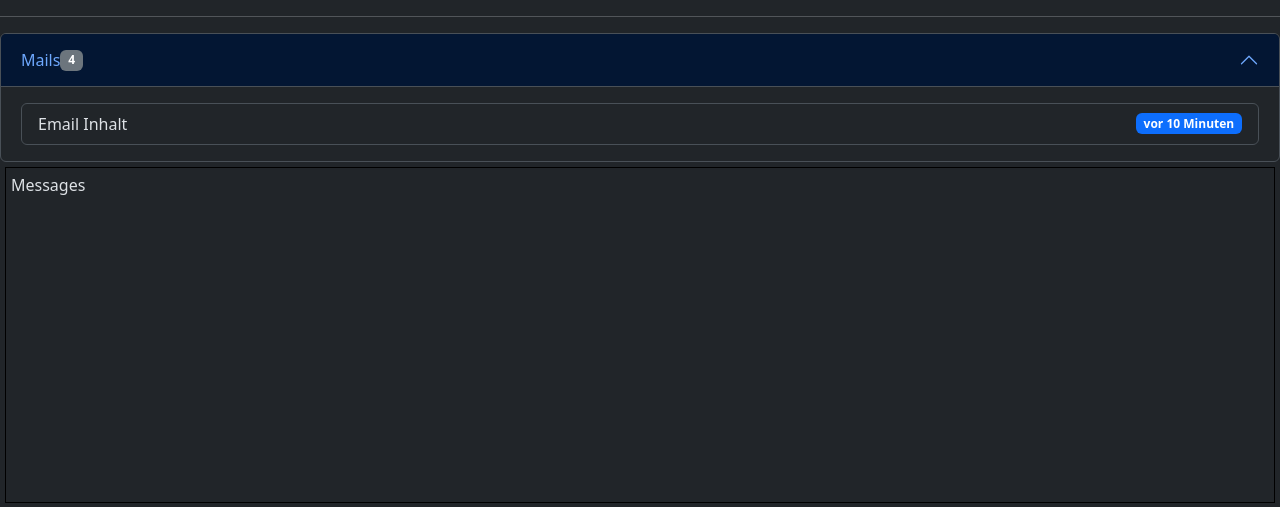
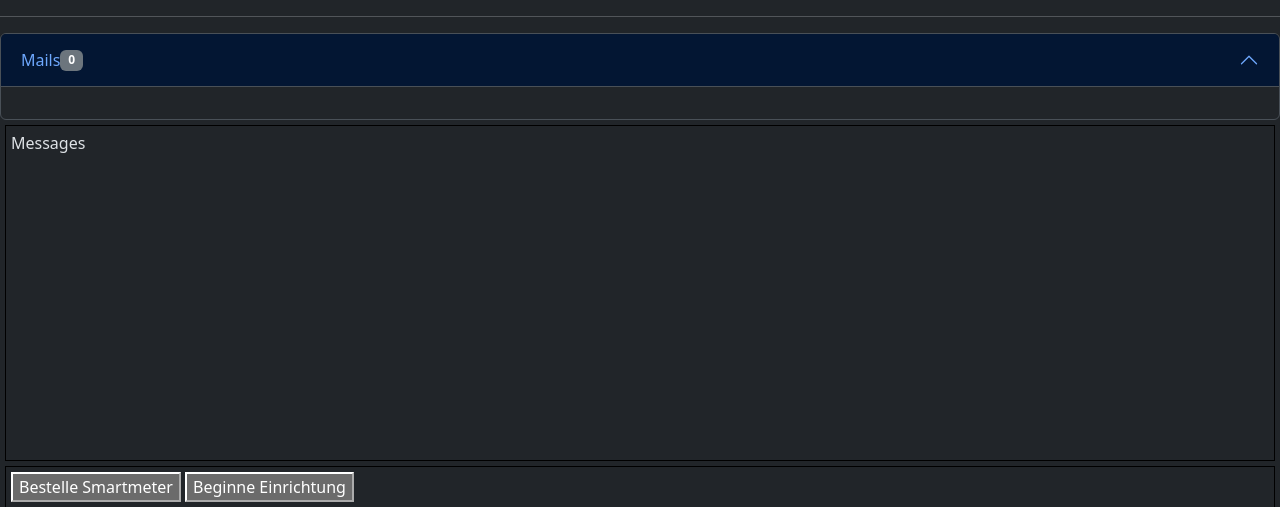
Before and after one commit to Stahrick/Elektrisierend, a Flask app: page /service-worker/ in a window 1280 px wide. Shown: the part 184-691 px from the top of the page. Run offline with Flask 3, Linux system fonts and the light colour scheme; parts of the project's set-up code (start-up, migrations or seed data) failed here and were passed over.

Commit message:
Implemented displaying of mails for service worker + display number of unseen mails

```diff
--- a/Stromzähler/static/Management.js
+++ b/Stromzähler/static/Management.js
@@ -32,16 +32,23 @@ const pull_mails = () => {
         if (xhr.readyState === 4) {
             if(xhr.status === 200) {
                 let mails_arr = JSON.parse(this.responseText);
+                if(mails_arr.length <= 0) {
+                    return
+                }
                 document.getElementById("amount-new-mails").textContent = "" + mails_arr.length
+                let mailWrapper = document.getElementById("mail-list")
                 mails_arr.forEach(mail => {
                     let mail_elem = document.createElement('li');
                     mail_elem.classList.add("list-group-item", "d-flex", "justify-content-between", "align-items-center");
-                    mail_elem.value = mail[0];
+                    mail_elem.textContent = mail[0];
+                    let d = new Date(0); // The 0 there is the key, which sets the date to the epoch
+                    d.setUTCSeconds(mail[1]);
+                    let options = {month: 'numeric', day: 'numeric', hour: '2-digit', minute: '2-digit', hour12: 'false' }
                     let since_elem = document.createElement("span");
-                    since_elem.textContent = mail[1];
+                    since_elem.textContent = d.toLocaleTimeString("de-DE");
                     since_elem.classList.add("badge", "bg-primary");
                     mail_elem.appendChild(since_elem);
-                    meter_selection.appendChild(mail_elem);
+                    mailWrapper.appendChild(mail_elem);
                 })
             }else{
                 console.log(xhr.responseText)
@@ -90,3 +97,7 @@ setInterval(function (){
     pull_meter_list()
     pull_mails()
 }, 10000);
+
+document.getElementById("mail-open-button").addEventListener("click", (e) => {
+    document.getElementById("amount-new-mails").textContent = "" + 0
+});
--- a/Stromzähler/templates/Management.html
+++ b/Stromzähler/templates/Management.html
@@ -30,17 +30,17 @@
     <div class="accordion" id="accordionExample">
         <div class="accordion-item">
              <h2 class="accordion-header">
-                  <button class="accordion-button" type="button" data-bs-toggle="collapse" data-bs-target="#collapseOne" aria-expanded="true" aria-controls="collapseOne">
-                      Mails  <span id="amount-new-mails" class="badge text-bg-secondary">4</span>
+                  <button id="mail-open-button" class="accordion-button" type="button" data-bs-toggle="collapse" data-bs-target="#collapseOne" aria-expanded="true" aria-controls="collapseOne">
+                      Mails  <span id="amount-new-mails" class="badge text-bg-secondary">0</span>
                   </button>
              </h2>
             <div id="collapseOne" class="accordion-collapse collapse show" data-bs-parent="#accordionExample">
                 <div class="accordion-body">
-                    <ul class="list-group">
-                        <li class="list-group-item d-flex justify-content-between align-items-center">
+                    <ul id="mail-list" class="list-group">
+                        <!-- <li class="list-group-item d-flex justify-content-between align-items-center">
                             Email Inhalt
                             <span class="badge bg-primary">vor 10 Minuten</span>
-                        </li>
+                        </li> -->
                     </ul>
                 </div>
             </div>
--- a/Stromzähler/views/ServiceWorker.py
+++ b/Stromzähler/views/ServiceWorker.py
@@ -59,6 +59,6 @@ def recv_mails():
 @management.route("/transfer-mails/", methods=["GET"])
 def transfer_mails():
     global in_transit_mails
-    new_mails = in_transit_mails
+    new_mails = in_transit_mails.copy()
     in_transit_mails.clear()
     return new_mails
```
